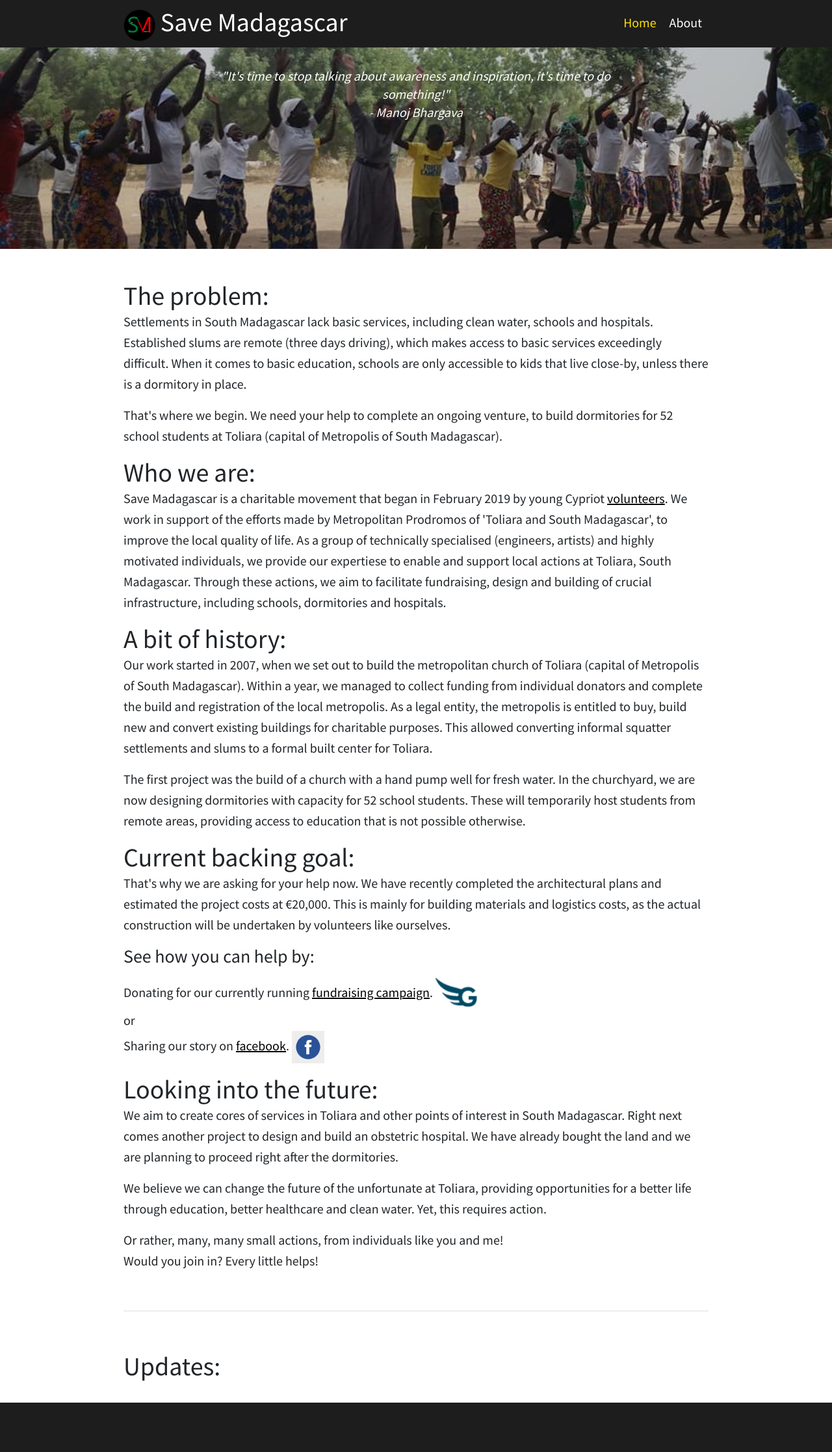
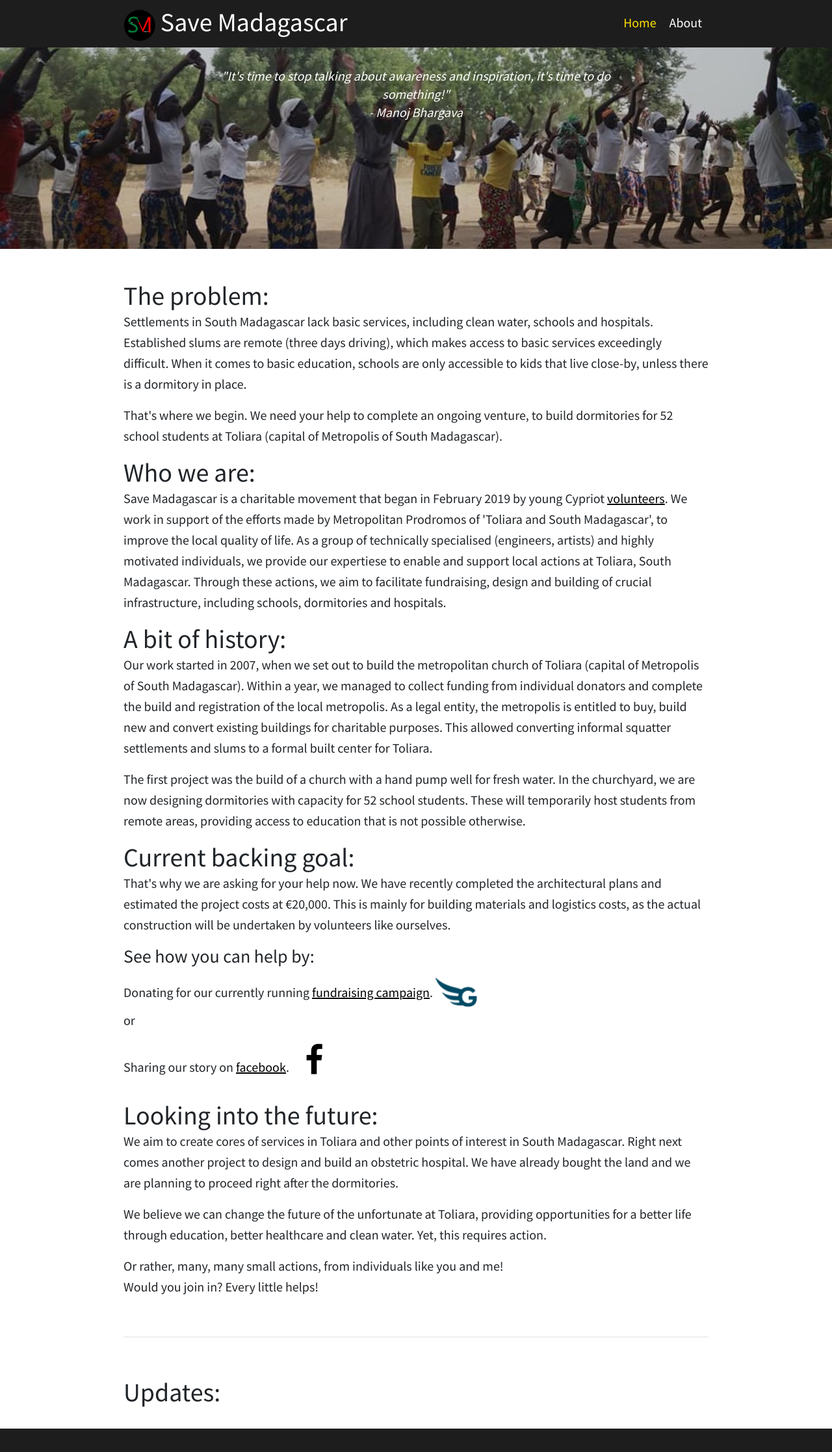
Before and after one commit to at07cm1/smadagascar_site, a Jekyll site: the page built from index.html, in a window 1280 px wide. Shown: the whole page at 65% size. Built offline with Jekyll 4.4.1, drawn with Linux system fonts in a browser that asks for light colours; before the commit the page ends 2194 px from its top, so only the background shows below that.

Commit message:
import .fa for social icons

```diff
--- a/_layouts/default.html
+++ b/_layouts/default.html
@@ -7,6 +7,7 @@
 		<link rel="stylesheet" href="https://fonts.googleapis.com/css?family=Source+Sans+Pro:200,300,400,700" media="all">
 		<!-- Bootstrap CSS -->
 		<link rel="stylesheet" href="https://stackpath.bootstrapcdn.com/bootstrap/4.5.2/css/bootstrap.min.css" integrity="sha384-JcKb8q3iqJ61gNV9KGb8thSsNjpSL0n8PARn9HuZOnIxN0hoP+VmmDGMN5t9UJ0Z" crossorigin="anonymous">
+		<link rel="stylesheet" href="https://cdnjs.cloudflare.com/ajax/libs/font-awesome/4.7.0/css/font-awesome.min.css">
 		<link rel="stylesheet" href="/css/style.css">
 	</head>
 	<body>
--- a/css/style.css
+++ b/css/style.css
@@ -262,6 +262,14 @@
 }
 
 
+.fa {
+  padding: 20px;
+  font-size: 50px;
+  width: 50px;
+  text-align: center;
+  text-decoration: none;
+  border-radius: 50%;
+}
 /* ============ */
 
 .quote-card {
--- a/index.html
+++ b/index.html
@@ -27,7 +27,7 @@
 	<a href="https://gogetfunding.com/savemadagascar/"><img class="ico-nav" src="/media/logo/gogetfunding_logo.png" alt="Fundraising campaign."></a>
 	<br>or<br>
 	Sharing our story on <a href='https://www.facebook.com/smsavemadagascar/posts/102544191692840'>facebook</a>.
-	<a href="https://www.facebook.com/smsavemadagascar/posts/102544191692840"><img class="ico-nav" src="/media/logo/facebook_logo.png" alt="Facebook page."></a>
+	<a href="https://www.facebook.com/smsavemadagascar/posts/102544191692840" class="fa fa-facebook"></a>
 	</p>
 	<h1>Looking into the future:</h1>
 	<p>We aim to create cores of services in Toliara and other points of interest in South Madagascar. Right next comes another project to design and build an obstetric hospital. We have already bought the land and we are planning to proceed right after the dormitories.</p>
```
